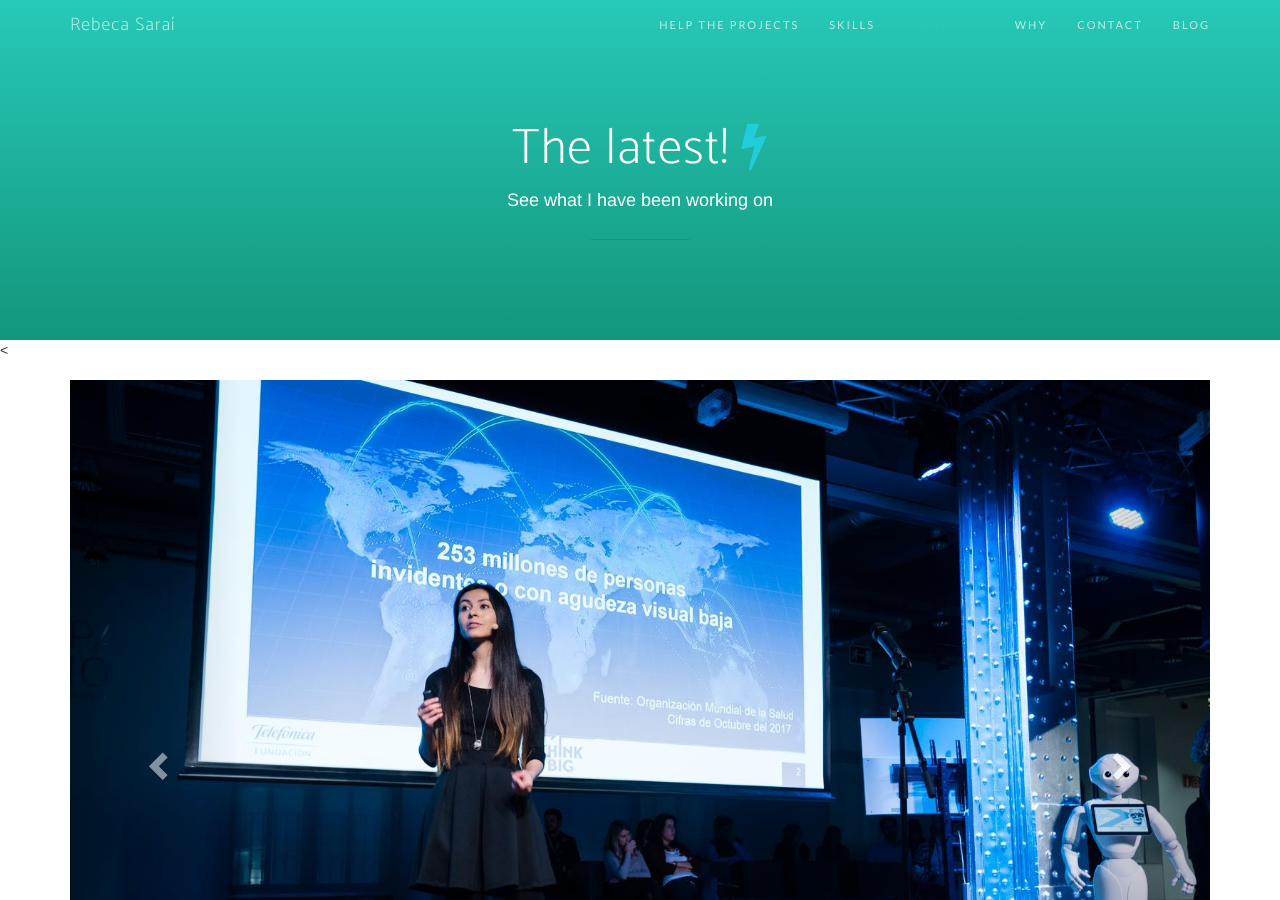
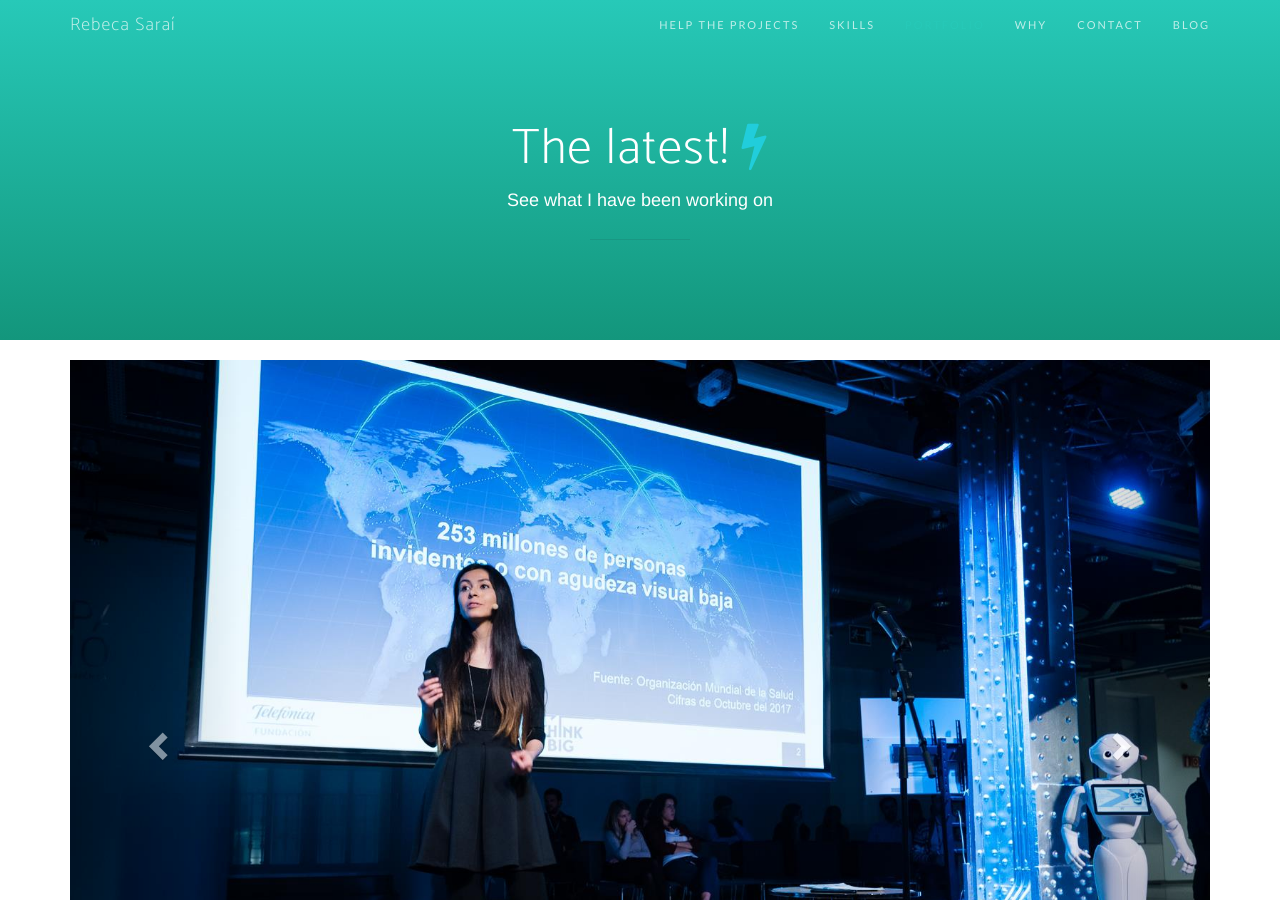
Before and after one commit to Rebecasarai/rebecasarai.github.io, a Jekyll site: the page built from test.html, in a window 1280 px wide and 900 px high. Built offline with Jekyll 4.4.1, drawn with Linux system fonts in a browser that asks for light colours; nearby versions of some CDN libraries; some web fonts are replaced.

Commit message:
Update portfolio.html

```diff
--- a/_includes/portfolio.html
+++ b/_includes/portfolio.html
@@ -43,7 +43,7 @@ $( window ).on( 'load resize', function() {
 
 <section class="no-padding" class="bg-primary text-center">
 
-<<div class="container">
+<div class="container">
   <div class="row">
     <div class="col-xs-12">
 
```
